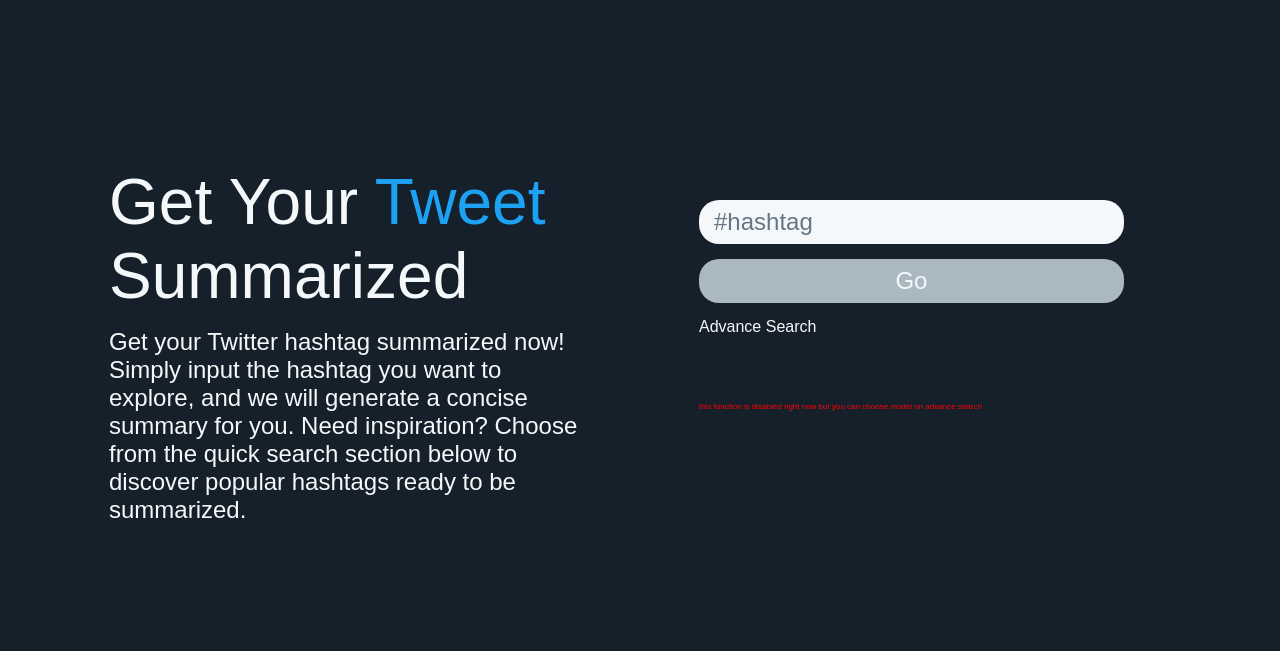
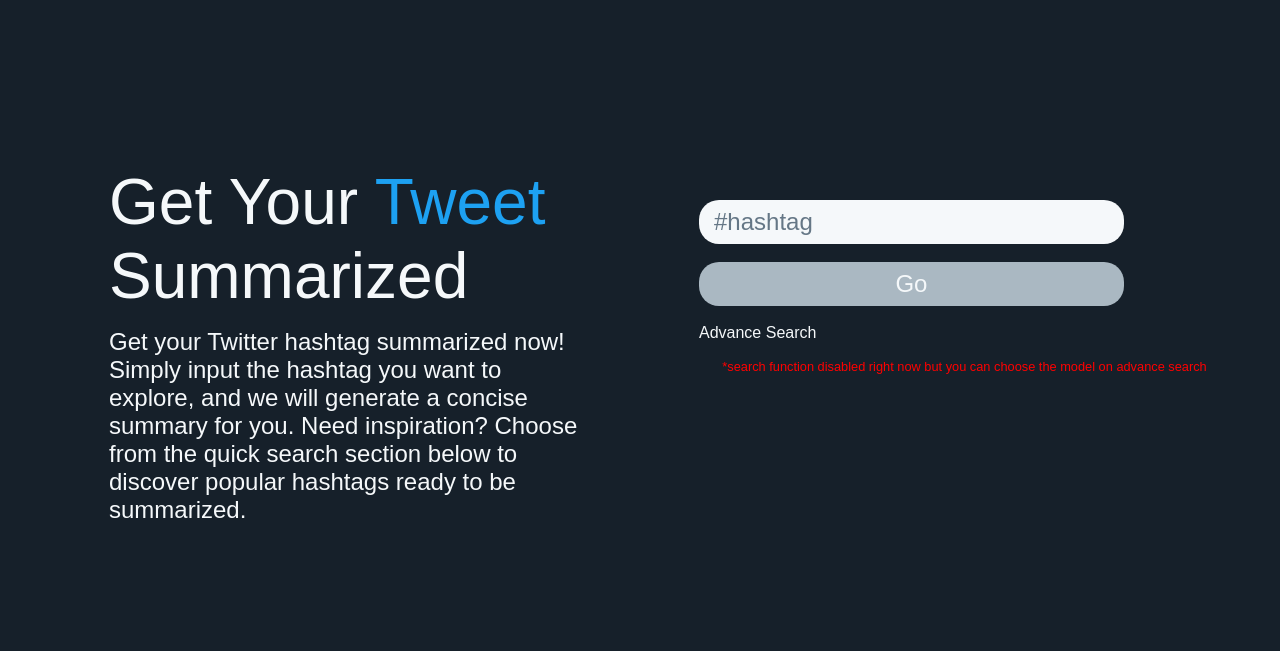
Before and after one commit to Peemapol/web-twitter-summarization, a Flask app: template templates/index.html in a window 1280 px wide. Shown: the top 651 px of the page. Run offline with Flask 3, Linux system fonts and the light colour scheme; the template is opened without the code that fills it, so the values that code supplies are empty; some libraries are stand-ins or nearby versions; some web fonts are replaced.

Commit message:
move the location of warning

```diff
--- a/static/css/main.css
+++ b/static/css/main.css
@@ -150,7 +150,7 @@ input[type="date"]{
 } */
 #warning{
     color: red;
-    font-size: 0.5rem;
+    font-size: 0.8rem;
     font-family: var(--main-font);
 }
 
--- a/templates/index.html
+++ b/templates/index.html
@@ -17,6 +17,7 @@
     <form method="POST" id="main-form">
       <input type="text" name="hashtag" id="hashtag" placeholder="#hashtag" class="text-input" required>
       <br><br>
+      <p id="warning">*search function disabled right now but you can choose the model on advance search</p>
       <div id="advance-search-container">
         <input type="text" name="number_of_tweets" id="number_of_tweets" placeholder="Number of Tweets" class="text-input">
         <br><br>
@@ -40,7 +41,6 @@
 
       <br><br>
       <input type="submit" value="Go" class="go-btn" id="submit-main-form" disabled><!--  this is disabled -->
-      <p id="warning">this function is disabled right now but you can choose model on advance search</p>
     </form>
   </div>
 
```
